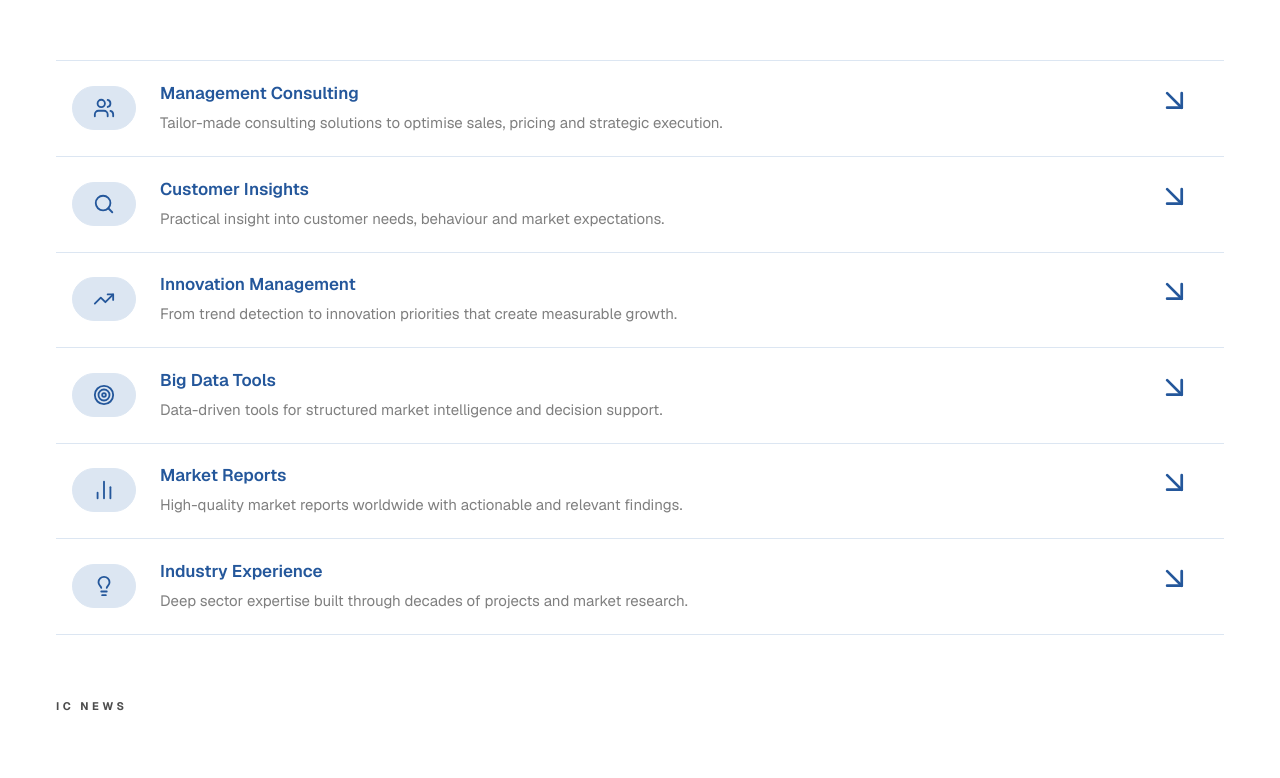
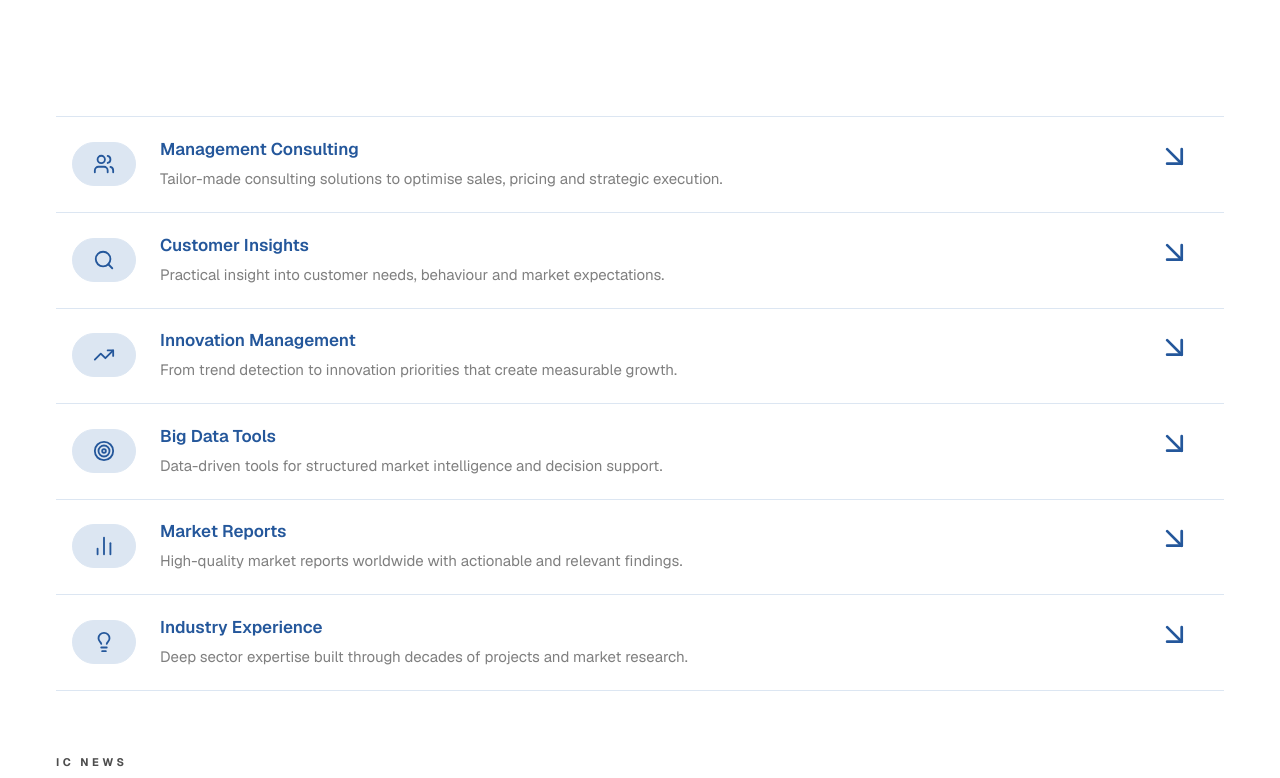
Before and after one commit to salasintercc/design-icc, a Next.js app: page /blue in a window 1280 px wide. Shown: the part 2004-2782 px from the top of the page. Built offline with nearby package versions, Linux system fonts and the light colour scheme.

Commit message:
design ok

```diff
--- a/components/templates/template-ic-blue-professional-alt.tsx
+++ b/components/templates/template-ic-blue-professional-alt.tsx
@@ -668,7 +668,8 @@ export default function TemplateICBlueProfessionalAlt() {
           background: "transparent",
           zIndex: 3,
           marginTop: "-100vh",
-          justifyContent: "center",
+          justifyContent: "flex-end",
+          paddingBottom: "0",
           overflow: "hidden",
           willChange: "transform, opacity",
           pointerEvents: Math.max(sectionLeftIn, sectionRightIn) < 0.05 ? "none" : "auto",
@@ -890,8 +891,8 @@ export default function TemplateICBlueProfessionalAlt() {
         background: IC.white,
         zIndex: 10,
         position: "relative",
-        marginTop: isDesktop ? -80 : -240,
-        paddingTop: isDesktop ? 48 : 32,
+        marginTop: 0,
+        paddingTop: isDesktop ? 24 : 24,
       }}>
         <div className="max-w-7xl mx-auto px-6 lg:px-14 relative z-10">
             <div style={{ borderTop: `1.5px solid ${IC.blueXL}` }}>
```
